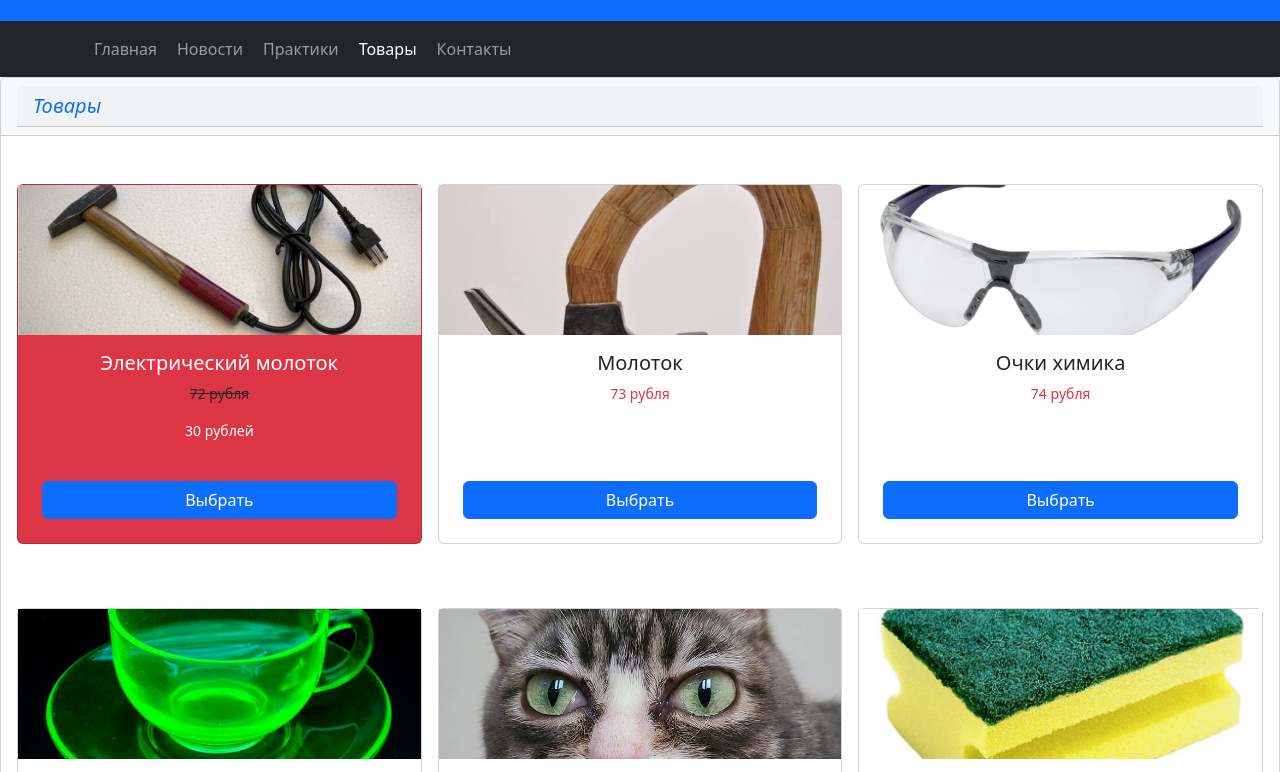
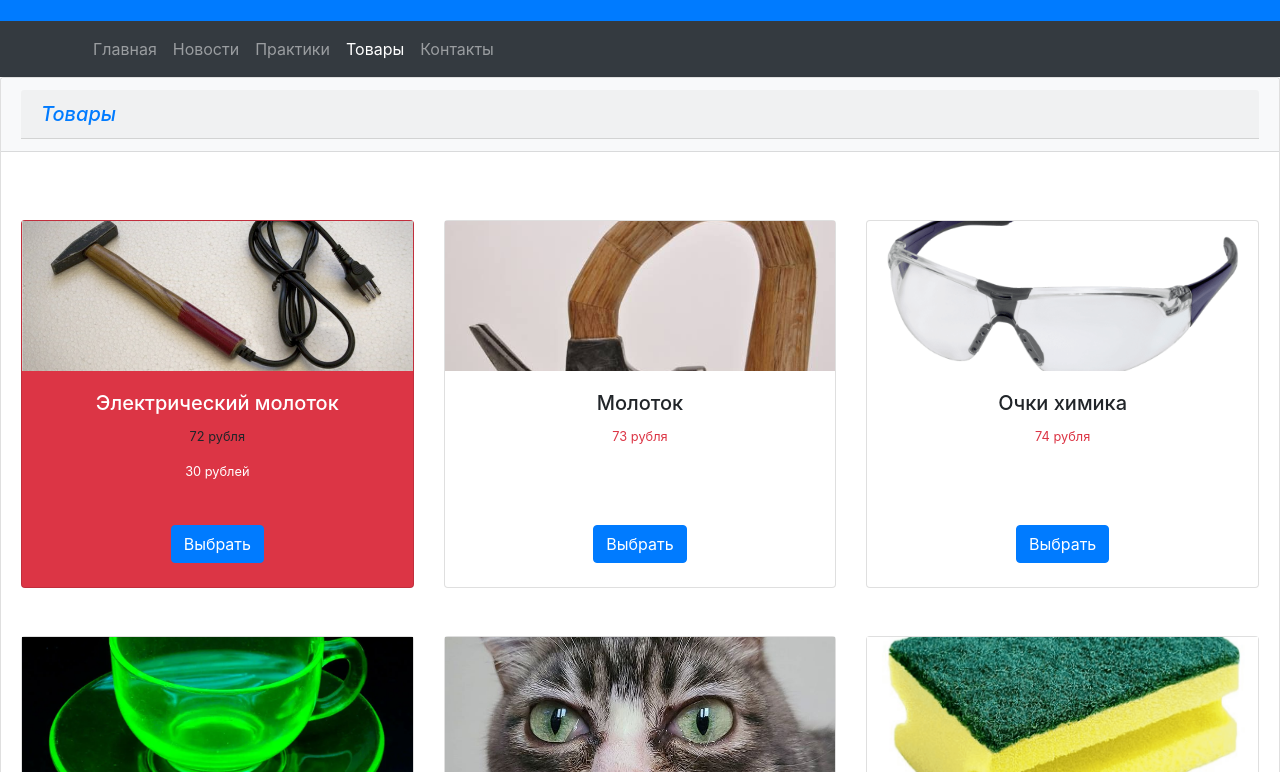
Before and after one commit to RovshanRH/frontend-and-backend-practice, a website: page pages/goods.html in a window 1280 px wide. Shown: the part 89-861 px from the top of the page. Drawn offline with nearby package versions, Linux system fonts and the light colour scheme.

Commit message:
fix: replaced bootsrtap links

```diff
--- a/index.html
+++ b/index.html
@@ -4,7 +4,8 @@
 <head>
     <meta charset="UTF-8">
     <meta name="viewport" content="width=device-width, initial-scale=1.0">
-    <link rel="stylesheet" href="./node_modules/bootstrap/dist/css/bootstrap.min.css">
+    <!-- <link rel="stylesheet" href="./node_modules/bootstrap/dist/css/bootstrap.min.css"> -->
+     <link href="https://cdn.jsdelivr.net/npm/bootstrap@5.3.8/dist/css/bootstrap.min.css" rel="stylesheet" integrity="sha384-sRIl4kxILFvY47J16cr9ZwB07vP4J8+LH7qKQnuqkuIAvNWLzeN8tE5YBujZqJLB" crossorigin="anonymous">
     <title>Главная</title>
 </head>
 
--- a/pages/goods.html
+++ b/pages/goods.html
@@ -7,8 +7,8 @@
     <meta name="viewport" content="width=device-width, initial-scale=1, shrink-to-fit=no">
 
     <!-- Bootstrap CSS -->
-    <!-- <link rel="stylesheet" href="https://stackpath.bootstrapcdn.com/bootstrap/4.3.1/css/bootstrap.min.css" integrity="sha384-ggOyR0iXCbMQv3Xipma34MD+dH/1fQ784/j6cY/iJTQUOhcWr7x9JvoRxT2MZw1T" crossorigin="anonymous"> -->
-     <link rel="stylesheet" href="../node_modules/bootstrap/dist/css/bootstrap.min.css">
+    <link rel="stylesheet" href="https://stackpath.bootstrapcdn.com/bootstrap/4.3.1/css/bootstrap.min.css" integrity="sha384-ggOyR0iXCbMQv3Xipma34MD+dH/1fQ784/j6cY/iJTQUOhcWr7x9JvoRxT2MZw1T" crossorigin="anonymous">
+     <!-- <link rel="stylesheet" href="../node_modules/bootstrap/dist/css/bootstrap.min.css"> -->
   </head>
   <body class="bg-light">
     <div class="container-fluid p-0">
```
